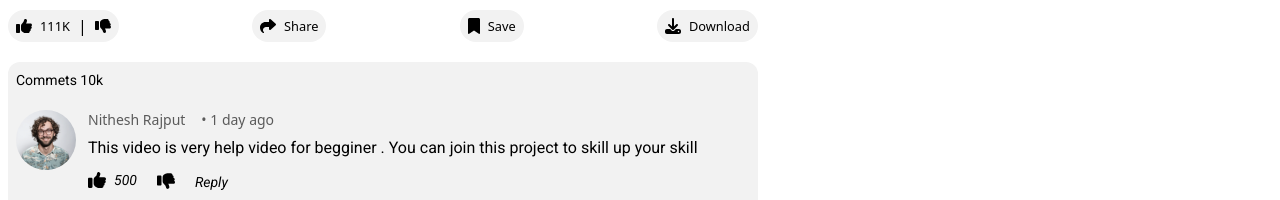
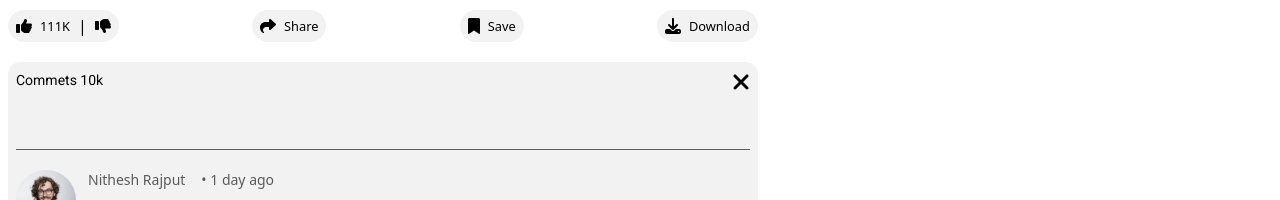
Before and after one commit to coder-NubRaj1234/YOUTUBE-CLON-BY-REACT, a React (Vite) app: page /video in a window 1280 px wide. Both pictures are taken after a click on the picture 46 px from the left and 706 px from the top of the page. Shown: the part 566-766 px from the top of the page. Built offline with nearby package versions, Linux system fonts and the light colour scheme.

Commit message:
add some commnet

```diff
--- a/src/Components/VideoPlay/VideoPlay.jsx
+++ b/src/Components/VideoPlay/VideoPlay.jsx
@@ -1,11 +1,12 @@
-import React from "react";
+import React, { useState, useEffect } from "react";
 
 import {
   faThumbsUp,
   faThumbsDown,
   faDownload,
   faShare,
-  faBookmark
+  faBookmark,
+  faXmark,
 } from "@fortawesome/free-solid-svg-icons";
 
 import { FontAwesomeIcon } from "@fortawesome/react-fontawesome";
@@ -14,6 +15,13 @@ import profile_img from "../../assets/jack.png";
 import Video from "../../assets/video.mp4";
 
 const VideoPlay = () => {
+  const [commentShow, setCommentShow] = useState(false);
+  const [commentHeight, setSetCommentHeight] = useState("h-[5rem]");
+
+  useEffect(() => {
+    setSetCommentHeight(commentShow ? "min-h-[5rem]" : "h-[5rem]");
+  }, [commentShow]);
+
   return (
     <div className="video_play overflow-y-scroll pb-[8vh]">
       <video src={Video} controls className="aspact-video w-full"></video>
@@ -54,13 +62,13 @@ const VideoPlay = () => {
           </div>
           <div className="right flex py-5 justify-between">
             <p className="video_info_icon cursor-pointer">
-              <p className="">
+              <span className="">
                 <FontAwesomeIcon icon={faThumbsUp} />
-              </p>
+              </span>
               <span className="text-[0.8rem] ">111K</span>|
-              <p className="cursor-pointer">
+              <span className="cursor-pointer">
                 <FontAwesomeIcon icon={faThumbsDown} />
-              </p>
+              </span>
             </p>
             <p className="video_info_icon cursor-pointer">
               <FontAwesomeIcon icon={faShare} />
@@ -77,8 +85,36 @@ const VideoPlay = () => {
           </div>
         </div>
 
-        <div className="comments-container bg-[#f2f2f2] min-h-[5rem] p-2 rounded-xl">
-          <h2 className="text-sm font-Roboto">Commets 10k</h2>
+        <div
+          className={`comments-container bg-[#f2f2f2] ${commentHeight}  p-2 rounded-xl ${
+            commentShow ? "min-h-[5rem]" : "overflow-hidden"
+          }`}
+          onClick={() => {
+            if (!commentShow) {
+              setCommentShow(true);
+            }
+          }}
+        >
+          <h2
+            className={`text-sm font-Roboto  ${
+              commentShow ? "h-[5rem] border-b-1 border-[#5e5e5e]" : ""
+            }`}
+          >
+            <div className="flex justify-between">
+              <span>Commets 10k</span>
+              {commentShow && (
+                <span>
+                  <FontAwesomeIcon
+                    onClick={() => {
+                      setCommentShow(false);
+                    }}
+                    className="text-2xl"
+                    icon={faXmark}
+                  />
+                </span>
+              )}
+            </div>
+          </h2>
           <div className="comments py-5 flex flex-col gap-8">
             <div className="comment flex gap-3">
               <div>
@@ -89,14 +125,17 @@ const VideoPlay = () => {
                 />
               </div>
               <div className="comment-info flex flex-col gap-1.5 ">
+                {commentShow && (
                   <div className="flex gap-4 text-[#5a5a5a] text-sm">
                     <p>Nithesh Rajput</p>
                     <span> &bull; 1 day ago</span>
                   </div>
-                <p className="text-[1rem] font-Roboto">
+                )}
+                <p className="text-[1rem] font-Roboto line-clamp-1">
                   This video is very help video for begginer . You can join this
                   project to skill up your skill
                 </p>
+                {commentShow && (
                   <div className="flex items-center  gap-5 text-lg">
                     <p className="flex gap-2 items-center cursor-pointer ">
                       <FontAwesomeIcon className="" icon={faThumbsUp} />
@@ -116,6 +155,7 @@ const VideoPlay = () => {
                       </span>
                     </p>
                   </div>
+                )}
               </div>
             </div>
             <div className="comment flex gap-3">
```
Lines whose indentation alone changed are shown as unchanged.
